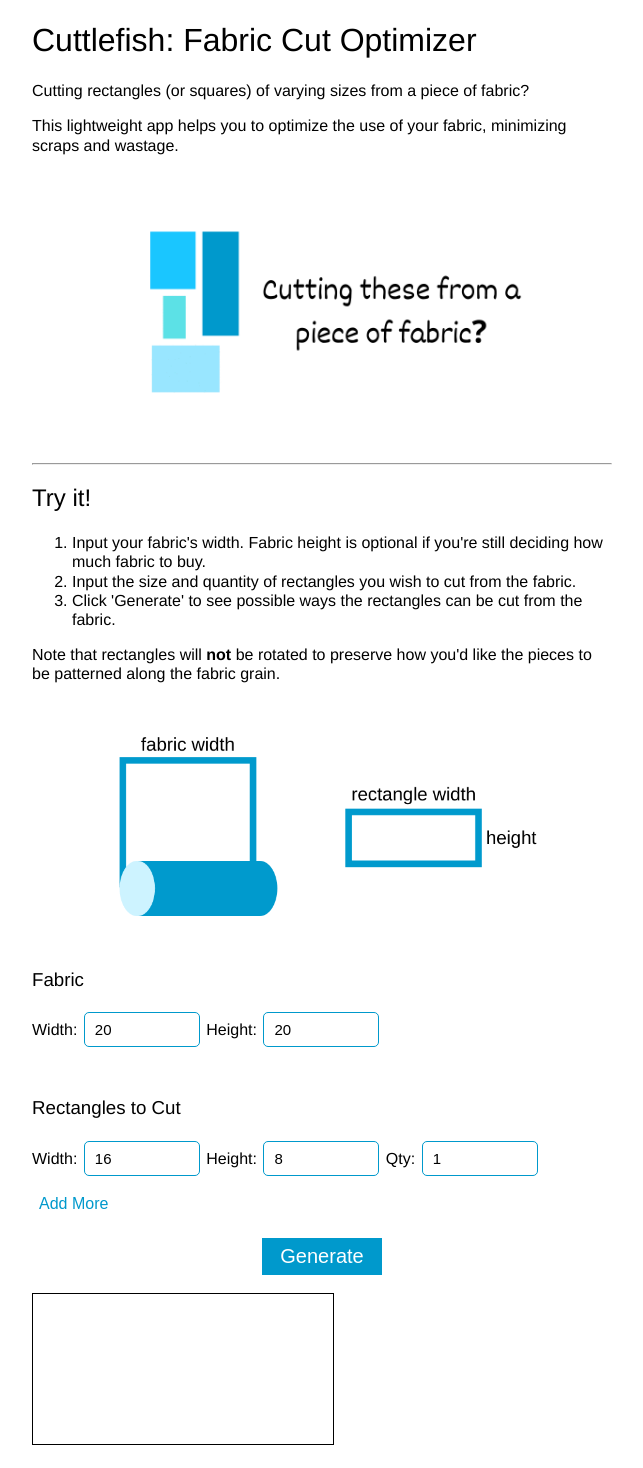
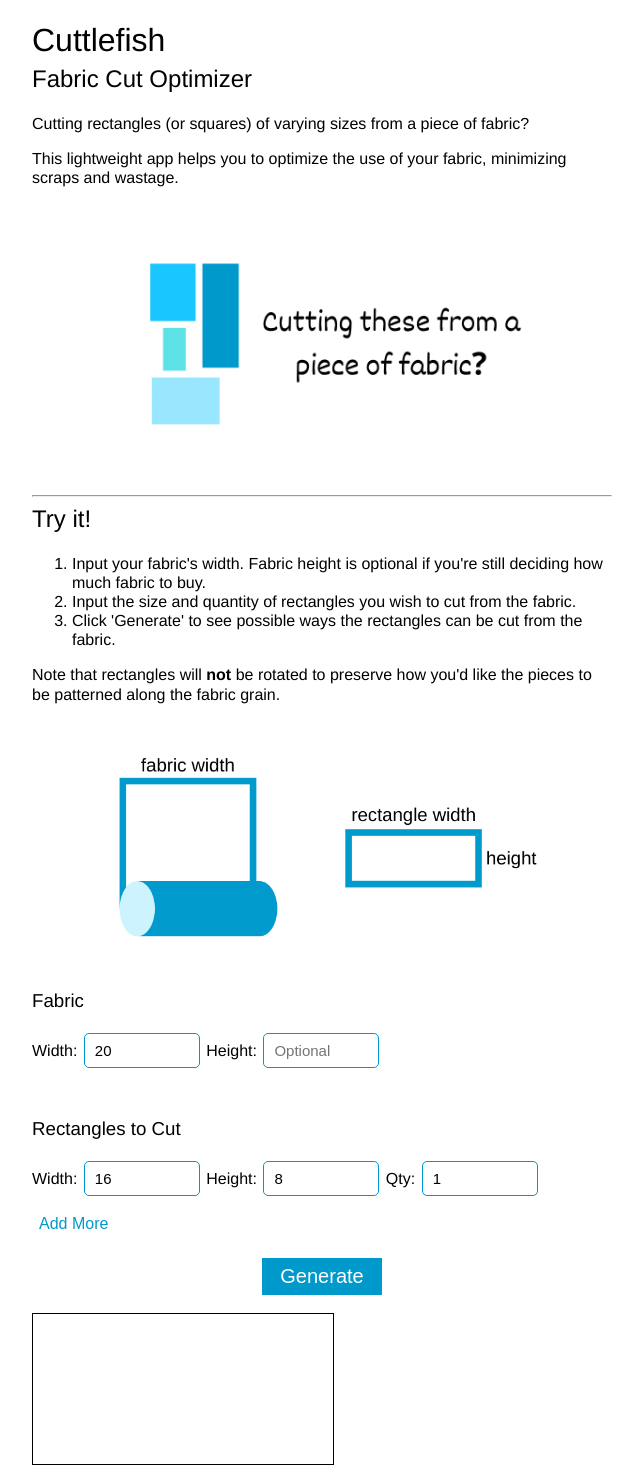
Before and after one commit to annalyzin/cuttlefish, a plain HTML site: page index.html in a window 1280 px wide. Shown: the top 1468 px of the page, without its empty margins (318-961 px from the left). Drawn offline with Linux system fonts and the light colour scheme.

Commit message:
Tweak title aligning, change warnings to bright red

```diff
--- a/css/stylesheet.css
+++ b/css/stylesheet.css
@@ -8,9 +8,11 @@ body {
 h1 {
     font-size: 32px;
     font-weight: normal;
+    margin-bottom: 0;
 }
 h2 {
     font-weight: normal;
+    margin-top: 5px;
 }
 h3 {
     font-weight: normal;
@@ -40,13 +42,13 @@ input[type=number]:focus {
     max-height: 85%;
 }
 .error_msg{
-    color: #660000;
+    color: #ff0000;
     margin-top: 0;
     margin-bottom: 10px;
     margin-left: 7px;
 }
 .nospace_msg{
-    color: #660000;
+    color: #ff0000;
     margin-top: 0;
     margin-bottom: 10px;
     margin-left: 7px;
--- a/index.html
+++ b/index.html
@@ -203,7 +203,7 @@
     </script>
 
     <div id="container">
-        <h1>Cuttlefish: Fabric Cut Optimizer</h1>
+        <h1>Cuttlefish</h1> <h2>Fabric Cut Optimizer</h2>
         <p>Cutting rectangles (or squares) of varying sizes from a piece of fabric?</p>
         <p>This lightweight app helps you to optimize the use of your fabric, minimizing scraps and wastage.</p>
         <p><img class="img" src="./imgs/intro.gif"></p>
@@ -226,7 +226,7 @@
         <h3>Fabric</h3>
         <span>Width: </span><input type="number" id="fabric_width" min="1" value="20" onchange="update();" onkeyup="this.onchange();" onpaste="this.onchange();" oninput="this.onchange();"/>
         <span>Height: </span>
-        <input type="number" id="fabric_height" min="1" value="20" placeholder="Optional" onchange="update();" onkeyup="this.onchange();" onpaste="this.onchange();" oninput="this.onchange();"/>
+        <input type="number" id="fabric_height" min="1" value="" placeholder="Optional" onchange="update();" onkeyup="this.onchange();" onpaste="this.onchange();" oninput="this.onchange();"/>
         <p class="error_msg" id="fabric_error_msg"></p>
     </div>
     <br>
```
Also changed, not shown: 1 other file.
